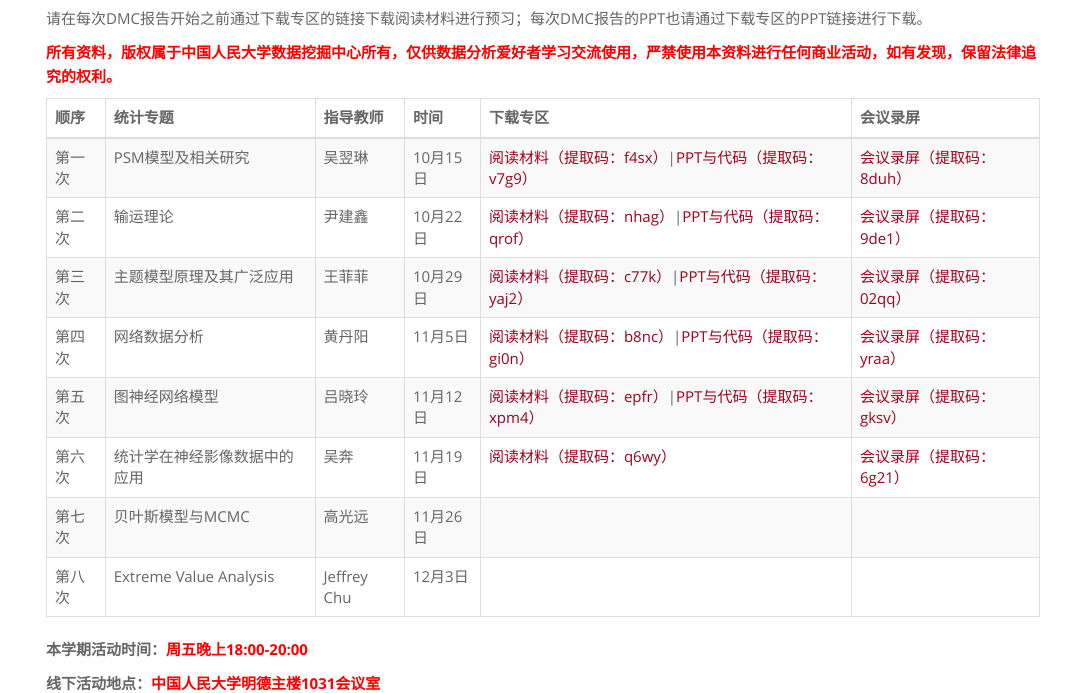
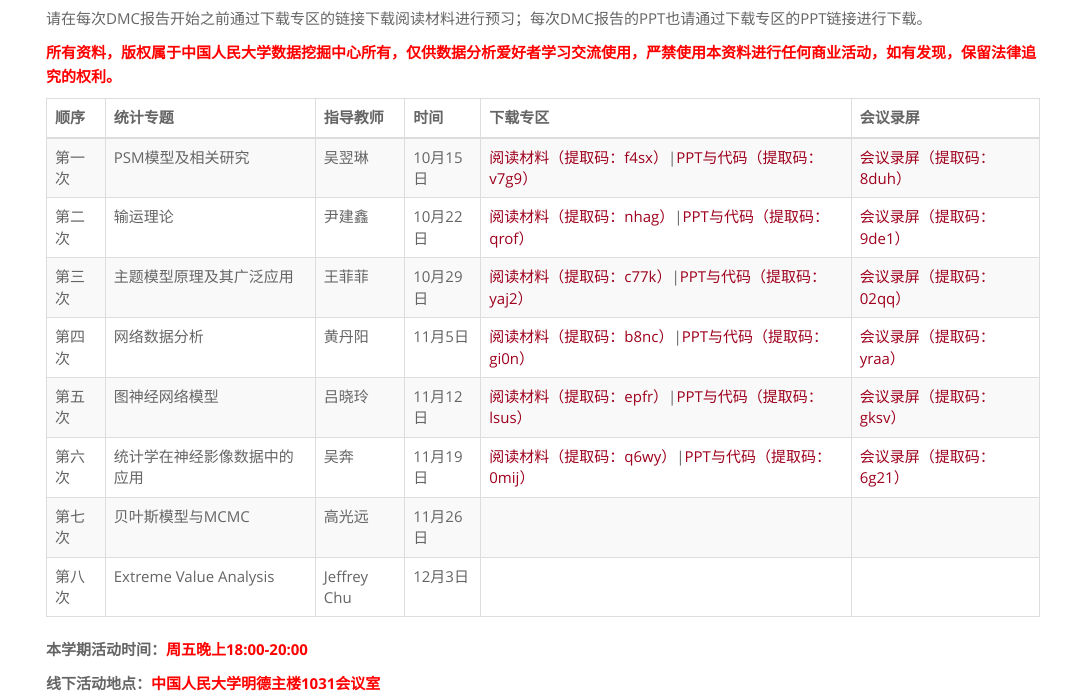
Before and after one commit to rucdmc/rucdmc.github.io, a Jekyll site: the page built from index.html, in a window 1280 px wide. Shown: the part 544-1237 px from the top of the page, without its empty margins (97-1182 px from the left). Built offline with Jekyll 4.4.1, drawn with Linux system fonts in a browser that asks for light colours.

Commit message:
Update index.html

```diff
--- a/index.html
+++ b/index.html
@@ -133,7 +133,7 @@ layout: default
             <td>图神经网络模型</td>
             <td>吕晓玲</td>
             <td>11月12日</td>
-            <td><a href="https://pan.baidu.com/s/1SbsgItKOlv7X7jTOyaCw-Q">阅读材料（提取码：epfr）</a>|<a href="https://pan.baidu.com/s/1KsyVtuIWx_WNeT3fsCKLsA">PPT与代码（提取码：xpm4）</a></td>
+            <td><a href="https://pan.baidu.com/s/1SbsgItKOlv7X7jTOyaCw-Q">阅读材料（提取码：epfr）</a>|<a href="https://pan.baidu.com/s/1ntHjwTZsXo944pmdIoZolw">PPT与代码（提取码：lsus）</a></td>
             <td><a href="https://pan.baidu.com/s/1zCzJFVBICSYTQjNW56BzhA">会议录屏（提取码：gksv）</a></td>
 	</tr>
         <tr>
@@ -141,7 +141,7 @@ layout: default
             <td>统计学在神经影像数据中的应用</td>
             <td>吴奔</td>
             <td>11月19日</td>
-            <td><a href="https://pan.baidu.com/s/1W0dY7aXKd_n0lS-E7C1_XQ">阅读材料（提取码：q6wy）</a></td>
+            <td><a href="https://pan.baidu.com/s/1W0dY7aXKd_n0lS-E7C1_XQ">阅读材料（提取码：q6wy）</a>|<a href="https://pan.baidu.com/s/1eQwKVpir3TKXaHiMDvi5ZA">PPT与代码（提取码：0mij）</a></td>
             <td><a href="https://pan.baidu.com/s/1cutOdmTsfTBv5wg00hdP0g">会议录屏（提取码：6g21）</a></td>
 	</tr>
         <tr>
```
